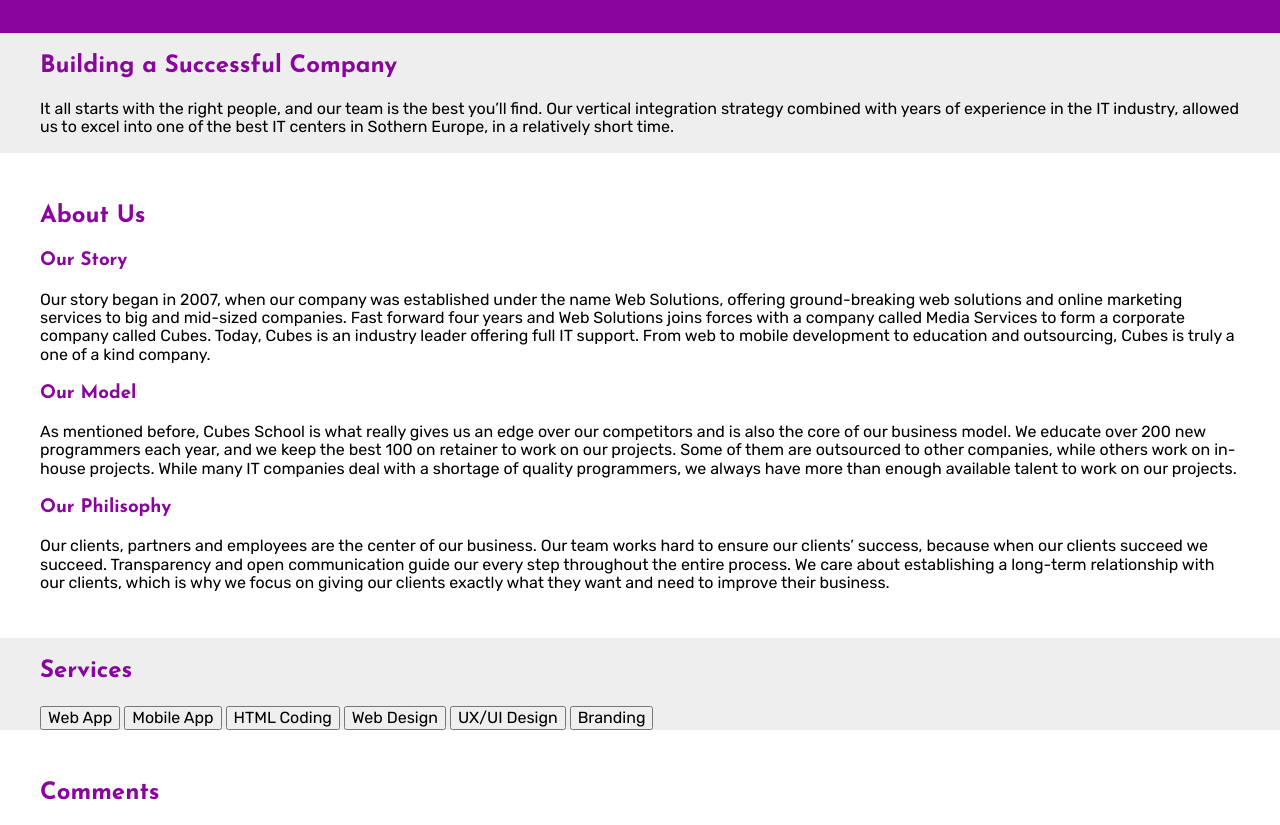
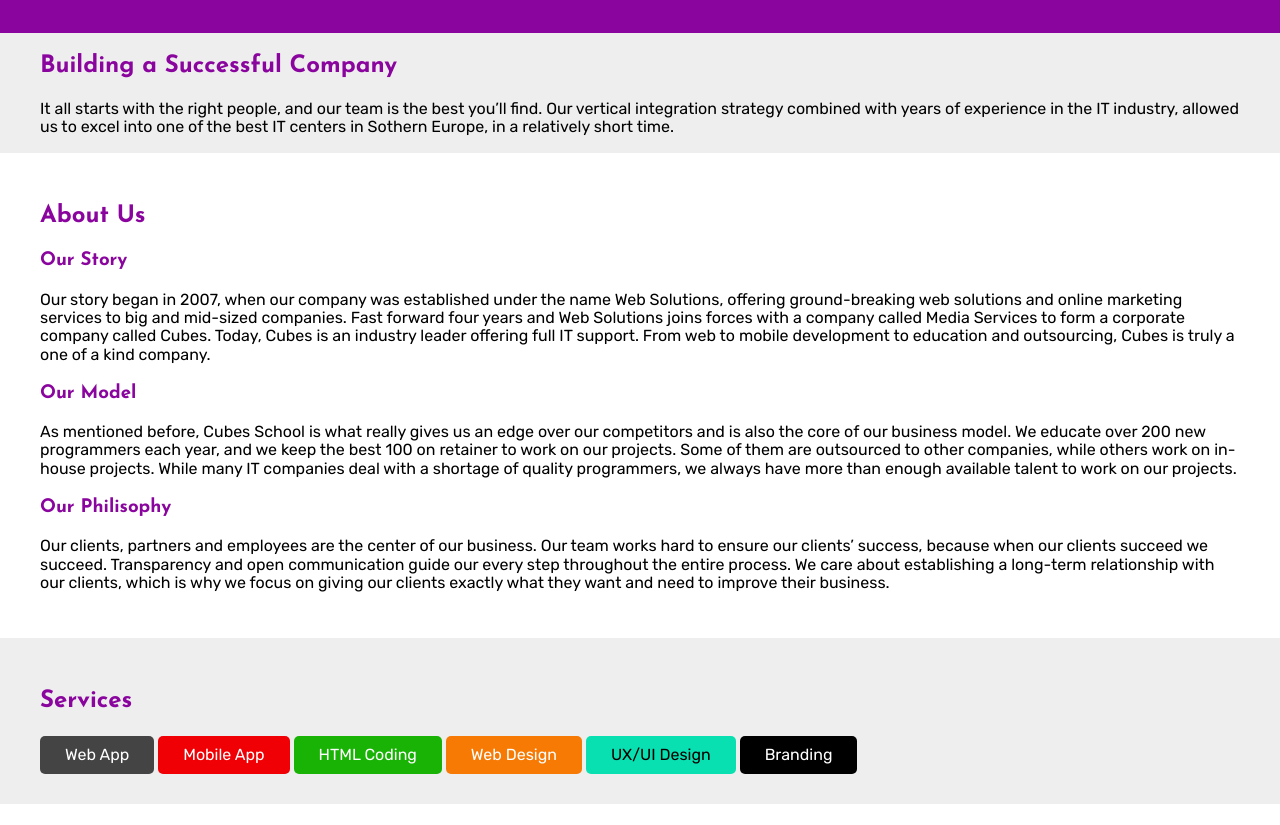
Before and after one commit to BojanMarceta123/learningSass, a plain HTML site: page public_html/index.html in a window 1280 px wide. Shown: the part 107-932 px from the top of the page. Drawn offline with nearby package versions, Linux system fonts and the light colour scheme; files that its build step writes are made by us from their sources.

Commit message:
Ivsisible class

```diff
--- a/public_html/index.html
+++ b/public_html/index.html
@@ -91,12 +91,12 @@
         <section id="service" class="service-section">
             <div class="container">
                 <h2>Services</h2>
-                <button>Web App</button>
-                <button>Mobile App</button>
-                <button>HTML Coding</button>
-                <button>Web Design</button>
-                <button>UX/UI Design</button>
-                <button>Branding</button>
+                <button class="btn-default">Web App</button>
+                <button class="btn-danger">Mobile App</button>
+                <button class="btn-success">HTML Coding</button>
+                <button class="btn-warning">Web Design</button>
+                <button class="btn-info">UX/UI Design</button>
+                <button class="btn-dark">Branding</button>
             </div><!-- container -->
         </section>
 
--- /dev/null
+++ b/public_html/scss/partials/_components.scss
@@ -0,0 +1,53 @@
+$btn-default: $dark-gray;
+$btn-default-color: $white;
+$btn-dark-color: $black;
+
+
+$btn-danger: $red;
+$btn-success: $green;
+$btn-warning: $orange;
+$btn-info: $cyan;
+$btn-dark: $black;
+
+%btn{
+    display: inline-block;
+    padding: 10px 25px;
+    border: none;
+    border-radius: 5px;
+    -moz-border-radius: 5px;
+    -webkit-border-radius: 5px;
+    -o-border-radius: 5px;
+    cursor: pointer;
+
+}
+.btn-default{
+    @extend %btn;
+    background-color: $btn-default;
+    color: $btn-default-color;
+
+}
+.btn-danger{
+    @extend %btn;
+    background-color: $btn-danger;
+    color: $btn-default-color;
+}
+.btn-success{
+    @extend %btn;
+    background-color: $btn-success;
+    color: $btn-default-color;
+}
+.btn-warning{
+    @extend %btn;
+    background-color: $btn-warning;
+    color: $btn-default-color;
+}
+.btn-info{
+    @extend %btn;
+    background-color: $btn-info;
+    color: $btn-dark-color;
+}
+.btn-dark{
+    @extend %btn;
+    background-color: $btn-dark;
+    color: $btn-default-color;
+}
--- a/public_html/scss/partials/_serviceSection.scss
+++ b/public_html/scss/partials/_serviceSection.scss
@@ -1,9 +1,5 @@
-/*
-To change this license header, choose License Headers in Project Properties.
-To change this template file, choose Tools | Templates
-and open the template in the editor.
-*/
-/*
-    Created on : Aug 12, 2020, 12:07:22 PM
-    Author     : Bojan
-*/
+
+
+.service-section{
+    padding: 30px 0;
+}
--- a/public_html/scss/theme.scss
+++ b/public_html/scss/theme.scss
@@ -1,5 +1,6 @@
 
 @import "partials/_variables.scss";
+@import "partials/_components.scss";
 @import "partials/_fonts.scss";
 @import "partials/_reset.scss";
 @import "partials/_base.scss";
```
Also changed, not shown: public_html/css/theme.css, 1 other file.
